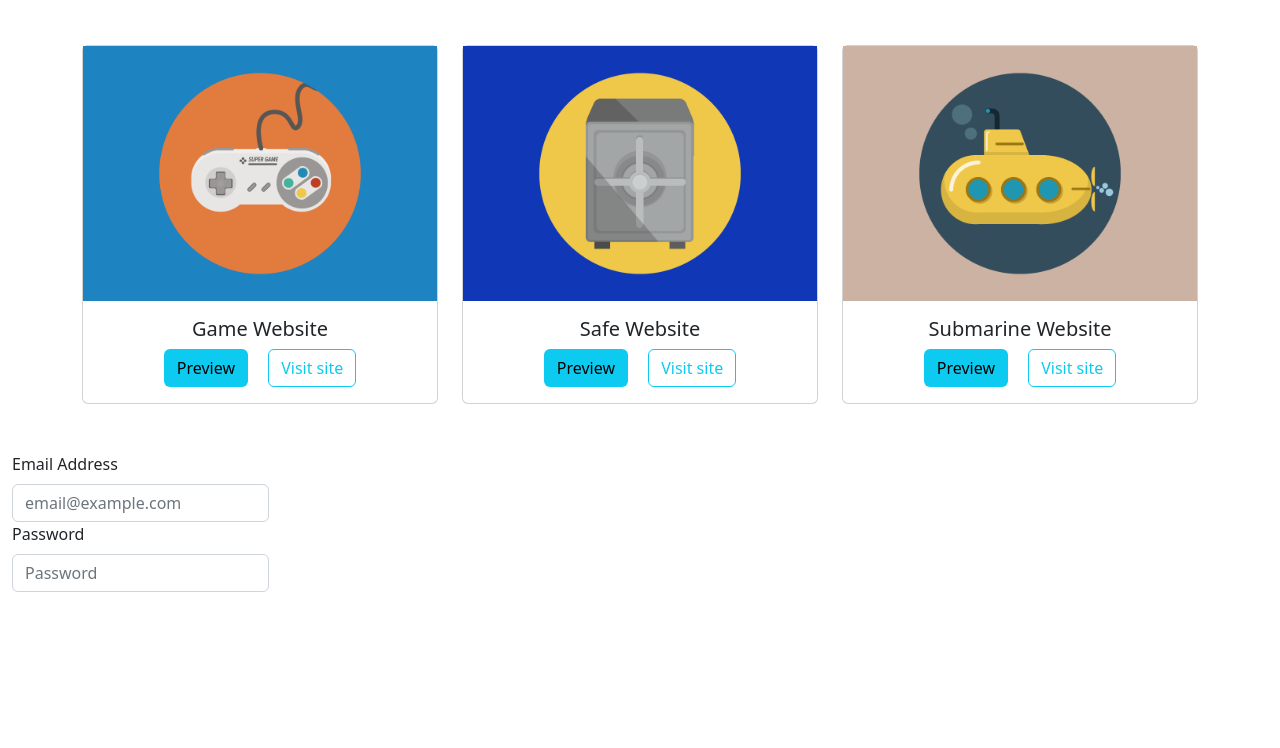
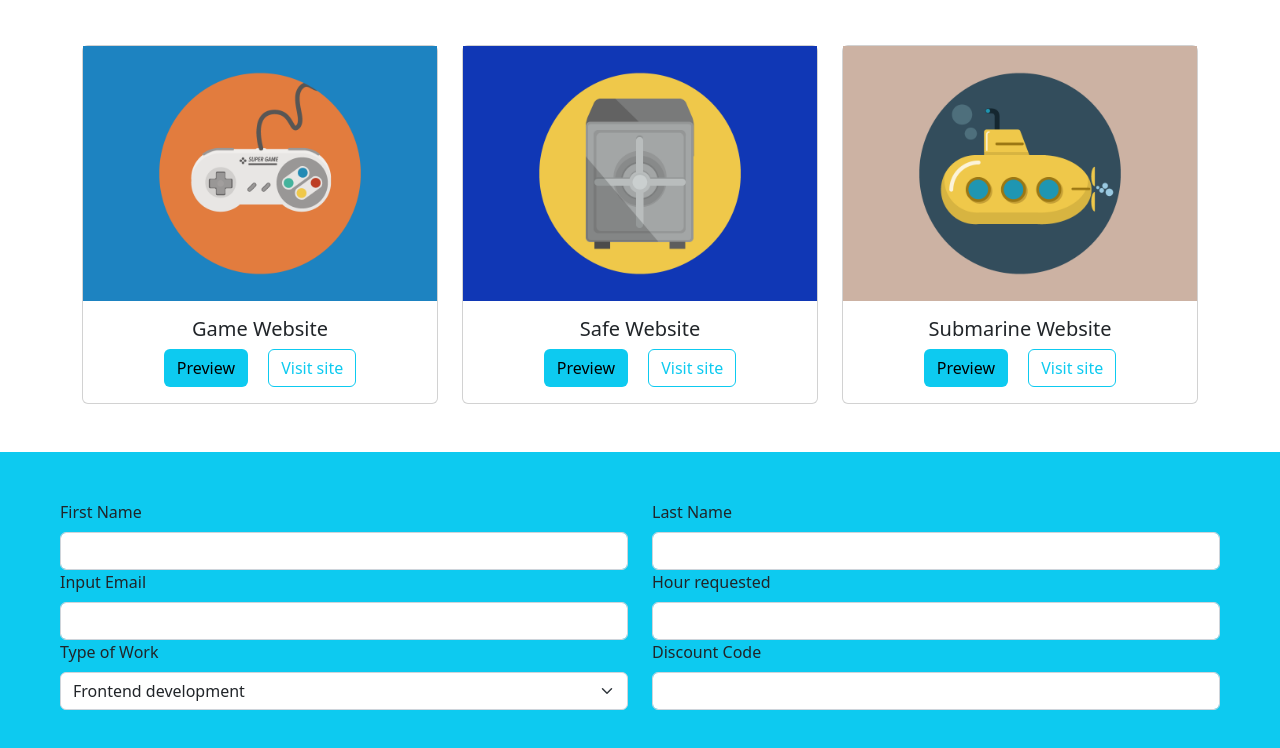
Before and after one commit to colombovf/bootstrap-html-freelancer, a plain HTML site: page index.html in a window 1280 px wide. Shown: the part 1321-2069 px from the top of the page. Before the commit the page ends 1913 px from the top, so only its background shows below. Drawn offline with nearby package versions, Linux system fonts and the light colour scheme.

Commit message:
Dropdown menù

```diff
--- a/index.html
+++ b/index.html
@@ -115,20 +115,51 @@
 
         </div>
 
-        <div class="container-fluid">
-            <div class="row">
-                <div class="col">
+        <div class="container-fluid bg-info">
+            <div class="row p-5">
 
-                    <form class="form-check-inline">
-                        <label for="exampleDropdownformemail1" class="form-label">Email Address</label>
-                        <input type="email" class="form-control" id="exampleDropdownFormEmail1" placeholder="email@example.com">
+                <div class="col-6">
+                    <label for="inputFirstName" class="form-label">First Name</label>
+                    <input type="text" class="form-control" id="inputFirstName">
+                  </div>
 
-                        <label for="exampleDropdownFormPassword1" class="form-label">Password</label>
-                  <input type="password" class="form-control" id="exampleDropdownFormPassword1" placeholder="Password">
-                    </form>
 
+                  <div class="col-6">
+                    <label for="inputLastName" class="form-label">Last Name</label>
+                    <input type="text" class="form-control" id="inputLastName">
+                  </div>
+
+
+                <div class="col-6">
+                    <label for="inputEmail" class="form-label">Input Email</label>
+                    <input type="email" class="form-control" id="inputEmail">
                 </div>
-            </div>
+
+
+                <div class="col-6">
+                    <label for="inputHour" class="form-label">Hour requested</label>
+                    <input type="text" class="form-control" id="inputHour">
+                </div>
+
+                <div class="col-6">
+                    <label for="inputWork" class="form-label">Type of Work</label>
+                    <select class="form-select" id="inputWork">
+                        <option selected>Frontend development</option>
+                        <option>Backtend development</option>
+                        <option>Full-stack development</option>
+                    </select>
+                </div>
+
+
+                <div class="col-6">
+                    <label for="inputDiscount" class="form-label">Discount Code</label>
+                    <input type="text" class="form-control" id="inputDiscount">
+                </div>
+
+
+                <Div class="col-12">
+
+                </Div>
 
 
 
```
